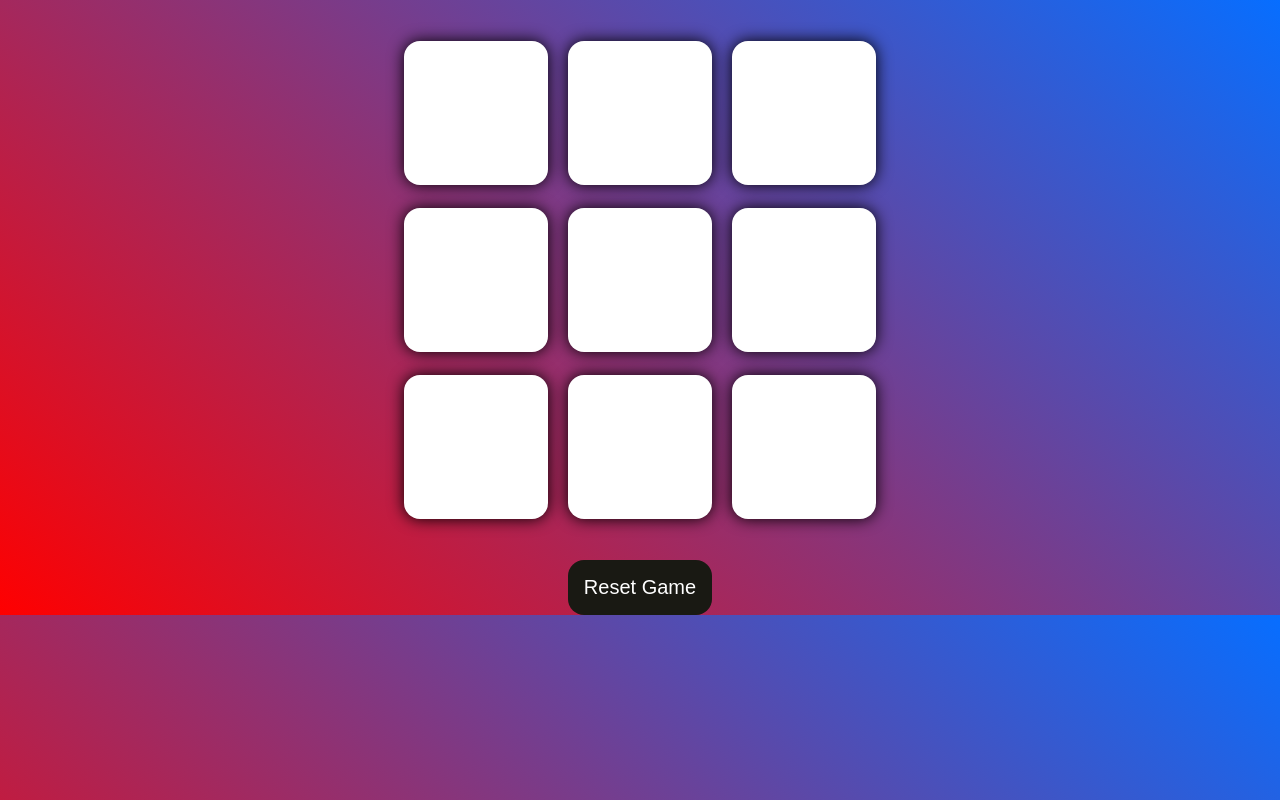
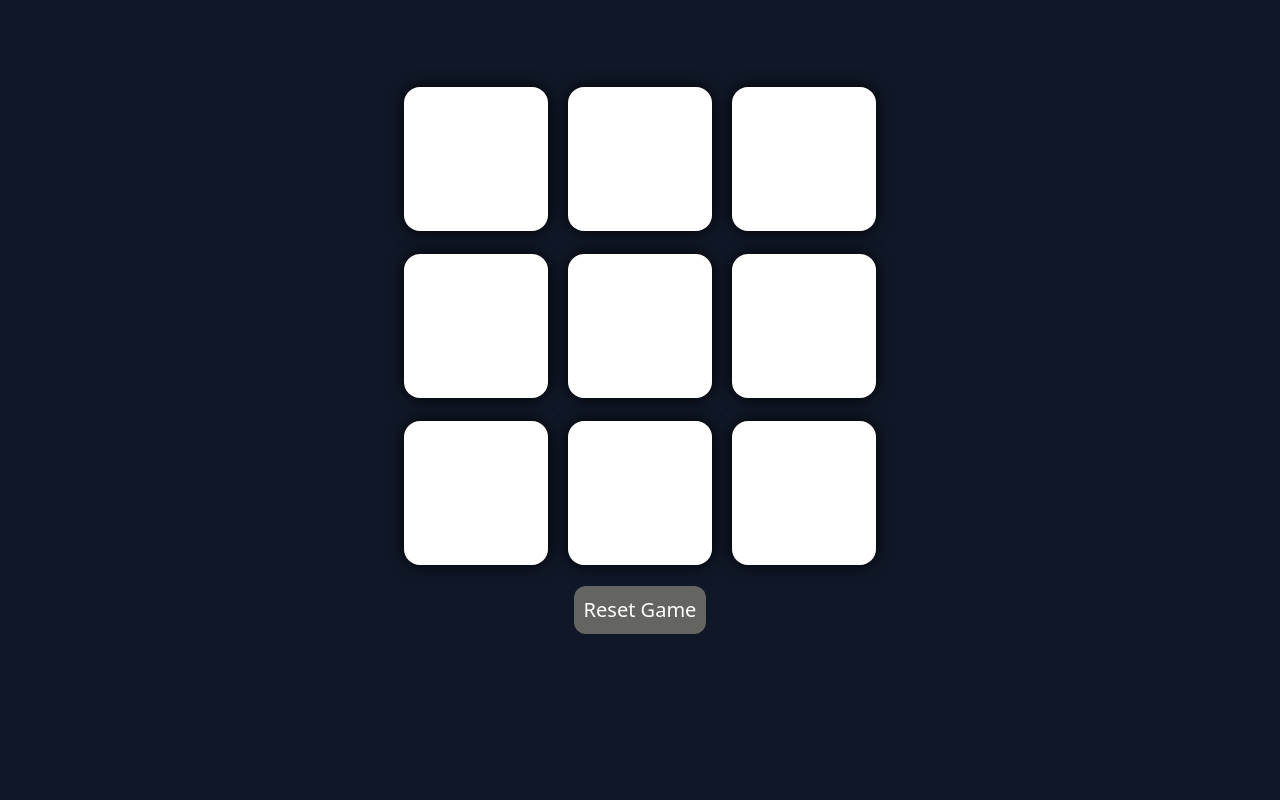
Before and after one commit to HarshNandigamwar/Tic-Tac-Toe-Game-, a plain HTML site: page index.html in a window 1280 px wide. Drawn offline with nearby package versions, Linux system fonts and the light colour scheme.

Commit message:
Updating JS and CSS

```diff
--- a/index.html
+++ b/index.html
@@ -3,17 +3,27 @@
   <head>
     <meta charset="UTF-8" />
     <meta name="viewport" content="width=device-width, initial-scale=1.0" />
+    <script src="https://cdn.jsdelivr.net/npm/@tailwindcss/browser@4"></script>
     <title>Tic-Tac-Toe Game</title>
     <link rel="stylesheet" href="style.css" />
   </head>
-  <body>
+  <body
+    class="bg-gray-900 flex flex-col justify-center h-[90vh] w-full text-center"
+  >
     <div class="msg-container hide">
-      <p id="msg">winner</p>
-      <button id="new-btn">New Game</button>
+      <p class="text-[#03FF15] text-[5vmin]" id="msg">winner</p>
+      <button
+        class="p-4 text-xl bg-[#646461] text-white rounded-xl border-none hover:text-red-600 hover:bg-[#03FF15]"
+        id="new-btn"
+      >
+        New Game
+      </button>
     </div>
     <main>
-      <div class="container">
-        <div class="game">
+      <div class="mt-[30px] mb-[30px] flex justify-center items-center">
+        <div
+          class="h-[60vmin] w-[60vmin] flex flex-wrap justify-center items-center gap-[2.5vmin]"
+        >
           <button class="box"></button>
           <button class="box"></button>
           <button class="box"></button>
@@ -25,7 +35,13 @@
           <button class="box"></button>
         </div>
       </div>
-      <button id="reset-btn">Reset Game</button>
+
+      <button
+        class="p-2.5 text-xl bg-[#646461] text-white rounded-xl border-none hover:text-red-600 hover:bg-[#fff]"
+        id="reset-btn"
+      >
+        Reset Game
+      </button>
     </main>
     <script src="main.js"></script>
   </body>
--- a/main.js
+++ b/main.js
@@ -48,7 +48,7 @@ boxes.forEach((box) => {
 });
 
 const gameDraw = () => {
-  msg.innerText = `Game was a Draw.`;
+  msg.innerText = `🙃 Game was a Draw. 🤡`;
   msgContainer.classList.remove("hide");
   disableBoxes();
 };
@@ -67,7 +67,7 @@ const enableBoxes = () => {
 };
 
 const showWinner = (winner) => {
-  msg.innerText = `Congratulations, Winner is ${winner}`;
+  msg.innerText = `🎉 Congratulations, Winner is ${winner} 🎊`;
   msgContainer.classList.remove("hide");
   disableBoxes();
 };
--- a/style.css
+++ b/style.css
@@ -1,75 +1,34 @@
 * {
   margin: 0;
   padding: 0;
+  box-sizing: border-box;
 }
-
-body {
-  background:linear-gradient(40deg, #ff0000, #076EFF);
-  text-align: center;
-}
-
-.container {
-  height: 70vh;
-  display: flex;
-
-  justify-content: center;
-  align-items: center;
-}
-
-.game {
-  height: 60vmin;
-  width: 60vmin;
-  display: flex;
-  flex-wrap: wrap;
-  justify-content: center;
-  align-items: center;
-  gap: 2.5vmin;
-}
-
 .box {
   height: 18vmin;
   width: 18vmin;
   border-radius: 1rem;
   border: none;
   box-shadow: 0 0 1rem rgba(0, 0, 0, 1);
-
   font-size: 8vmin;
-  color: #FF0505;
-  background-color:#FFFFFF;
+  color: #ff0505;
+  background-color: #ffffff;
 }
-
 #reset-btn {
-  padding: 1rem;
-  font-size: 1.25rem;
-  background-color: #191913;
-  color: #fff;
-  border-radius: 1rem;
-  border: none;
+  margin-top: 20px;
+  padding: 10px;
 }
-
 #new-btn {
-  padding: 1rem;
-  font-size: 1.25rem;
-  background-color: #191913;
-  color: #fff;
-  border-radius: 1rem;
-  border: none;
+  margin-bottom: 20px;
+  padding: 10px;
 }
-
-#msg {
-  color: #03FF15;
-  font-size: 5vmin;
-}
-
 .msg-container {
-  height: 100vmin;
+  margin-top: 20px;
   display: flex;
   justify-content: center;
   align-items: center;
   flex-direction: column;
   gap: 4rem;
 }
-
 .hide {
   display: none;
 }
```
Also changed, not shown: 1 other file.
